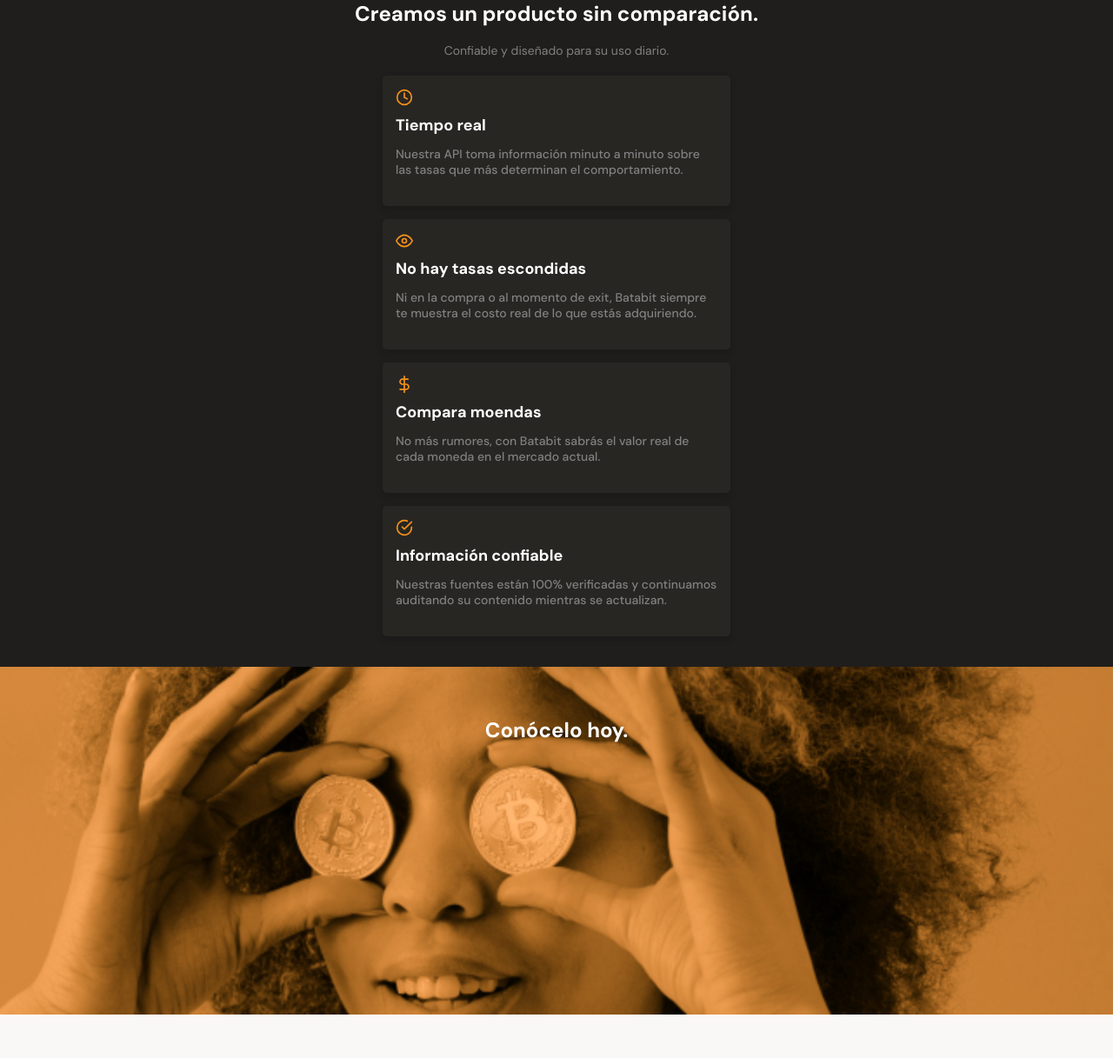
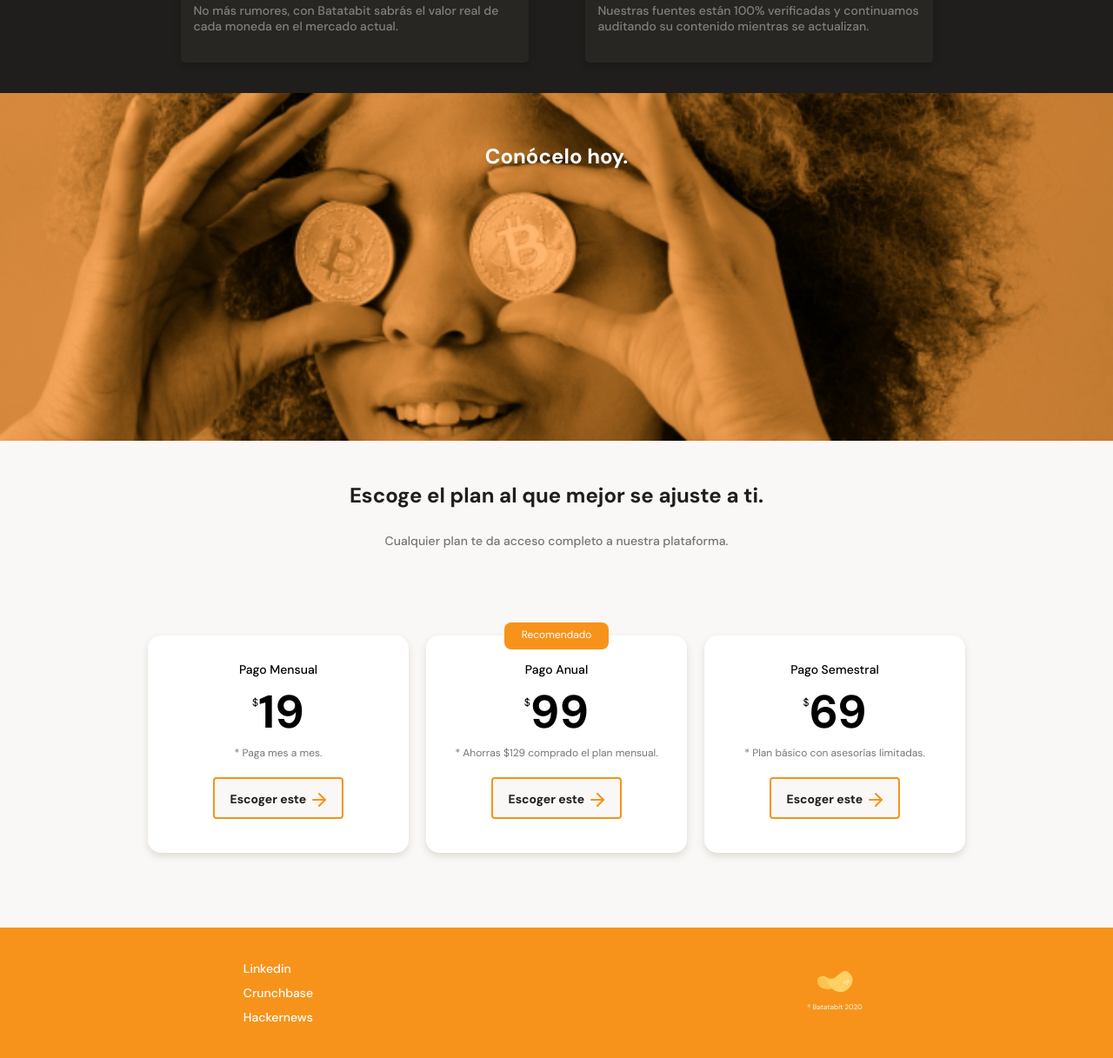
Before and after one commit to TCristianB/Bata-Bit, a plain HTML site: page index.html in a window 1280 px wide. Shown: the part 1583-2800 px from the top of the page at 87% size. Drawn offline with Linux system fonts and the light colour scheme.

Commit message:
Proyecto terminado

```diff
--- /dev/null
+++ b/css/tablet.css
@@ -0,0 +1,14 @@
+.main__tables--container {
+    width: 930px;
+    margin: 0 auto;
+}
+
+.product-cards--container {
+    display: flex;
+    flex-wrap: wrap;
+    width: 930px;
+    margin: 0 auto;
+}
+.plans-container__slider {
+    justify-content: center;
+}
--- a/index.html
+++ b/index.html
@@ -4,8 +4,10 @@
     <meta charset="UTF-8">
     <meta name="viewport" content="width=device-width, initial-scale=1.0">
     <link href="https://fonts.googleapis.com/css2?family=DM+Sans:wght@400;500;700&family=Inter:wght@400;500&display=swap" rel="stylesheet">
-    <link rel="stylesheet" href="style.css">
-    <title>Document</title>
+    <link rel="icon" type="image/png" href="./assets/icons/batata.svg">
+    <link rel="stylesheet" href="style.css"/>
+    <link rel="stylesheet" href="./css/tablet.css" media="(min-width: 930px)"/>
+    <title>BatataBit</title>
 </head>
 <body>
     <header>
@@ -93,12 +95,12 @@
                 <article class="product-detail--card">
                     <span class="eye icon-card"></span>
                     <p class="product__card-title">No hay tasas escondidas</p>
-                    <p class="product__card-body">Ni en la compra o al momento de exit, Batabit siempre te muestra el costo real de lo que estás adquiriendo.</p>
+                    <p class="product__card-body">Ni en la compra o al momento de exit, Batatabit siempre te muestra el costo real de lo que estás adquiriendo.</p>
                 </article>
                 <article class="product-detail--card">
                     <span class="dollar-sign icon-card"></span>
                     <p class="product__card-title">Compara moendas</p>
-                    <p class="product__card-body">No más rumores, con Batabit sabrás el valor real de cada moneda en el mercado actual.</p>
+                    <p class="product__card-body">No más rumores, con Batatabit sabrás el valor real de cada moneda en el mercado actual.</p>
                 </article>
                 <article class="product-detail--card">
                     <span class="check-circle icon-card"></span>
@@ -145,6 +147,17 @@
             </section>
         </section>
     </main>
-    <footer></footer>
+    <footer>
+        <section class="left">
+            <ul>
+                <li><a href="#">Linkedin</a></li>
+                <li><a href="#">Crunchbase</a></li>
+                <li><a href="#">Hackernews</a></li>
+            </ul>
+        </section>
+        <section class="right">
+            <img src="./assets/img/logo-footer.svg" alt="Logo de Batatabit 2020">
+        </section>
+    </footer>
 </body>
 </html>
--- a/style.css
+++ b/style.css
@@ -144,14 +144,34 @@ main {
     color: #757575;
 }
 
+.main__tables--container {
+    display: flex;
+    overflow-x: scroll;
+    overscroll-behavior-x: contain;
+    scroll-snap-type: x proximity;
+}
+
+.main__tables--container::-webkit-scrollbar {
+    background-color: var(--soft-orange);
+    height: 3px;
+}
+.main__tables--container::-webkit-scrollbar-thumb {
+    background-color: var(--bitcoin-orange);
+}
+
 .main-currency__table,
 .main-comission__table {
     width: 70%;
+    scroll-snap-align: center;
     min-width: 235px;
     max-width: 500px;
     height: 360px;
     margin: 0 auto;
     font-family: "Inter", sans-serif;
+}
+
+.main-currency__table {
+    margin-left: 15px;
 }
 
 .main-currency__table .currency__table--title,
@@ -427,7 +447,7 @@ main {
     min-width: 230px;
     max-width: 300px;
     height: 250px;
-    margin: 50px 20px 0;
+    margin: 50px 10px 0;
     padding: 0 15px;
     background-color: var(--just-white);
     border-radius: 15px;
@@ -485,6 +505,8 @@ main {
     font-weight: bold;
     line-height: 1.8rem;
     color: var(--warm-black);
+    cursor: pointer;
+    outline: none;
 }
 
 .plan-card__cta span {
@@ -494,3 +516,33 @@ main {
     background-image: url('./assets/icons/orange-right-arrow.svg');
     vertical-align: text-bottom;
 }
+
+footer {
+    display: flex;
+    width: 100%;
+    height: 150px;
+    background-color: var(--bitcoin-orange);
+}
+
+footer section {
+    width: 50%;
+    display: flex;
+    justify-content: center;
+    align-items: center;
+}
+
+footer .left ul {
+    font-size: 1.4rem;
+    font-weight: 500;
+    line-height: 1.8rem;
+    list-style: none;
+}
+
+.left li {
+    margin: 10px 0;
+}
+
+.left a {
+    text-decoration: none;
+    color: var(--just-white);
+}
```
